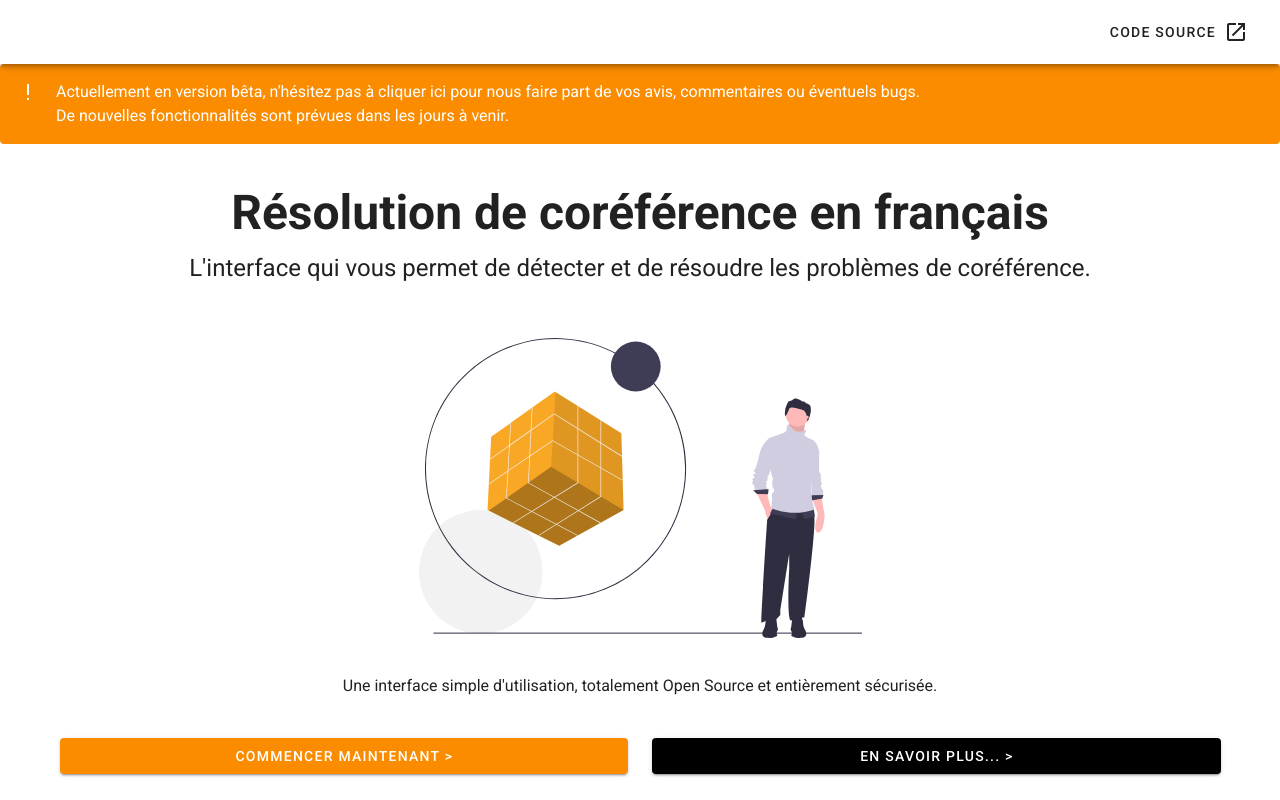
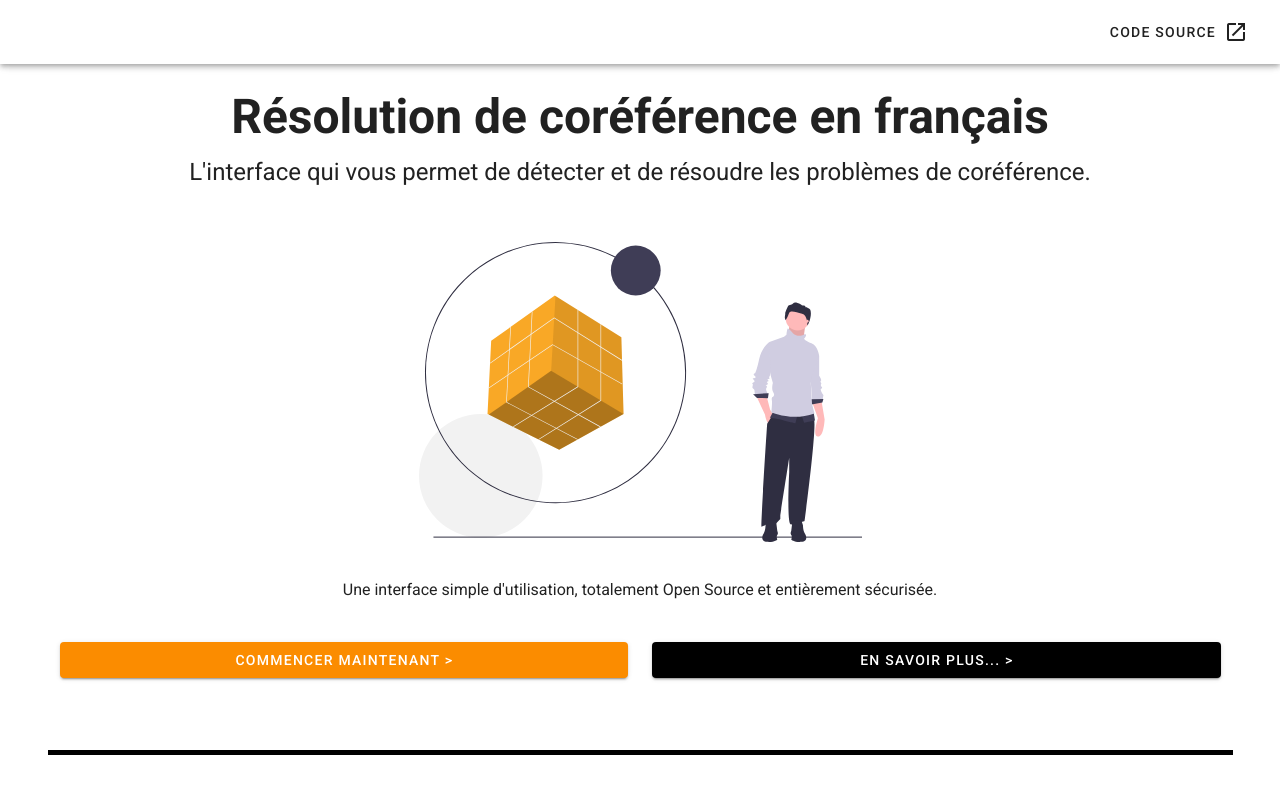
Before and after one commit to cyidhn/coref, a Vue app: page / in a window 1280 px wide. Shown: the top 800 px of the page. Built offline with nearby package versions, Linux system fonts and the light colour scheme.

Commit message:
Modification de l'affichage

```diff
--- a/src/App.vue
+++ b/src/App.vue
@@ -26,13 +26,13 @@
 		</v-app-bar>
 
 		<v-main>
-			<a href="#" @click="openChat">
+			<!-- <a href="#" @click="openChat">
 				<v-alert type="warning">
 					Actuellement en version bêta, n'hésitez pas à cliquer ici pour nous
 					faire part de vos avis, commentaires ou éventuels bugs.<br />
 					De nouvelles fonctionnalités sont prévues dans les jours à venir.
 				</v-alert>
-			</a>
+			</a> -->
 			<router-view />
 		</v-main>
 		<Footer />
```
